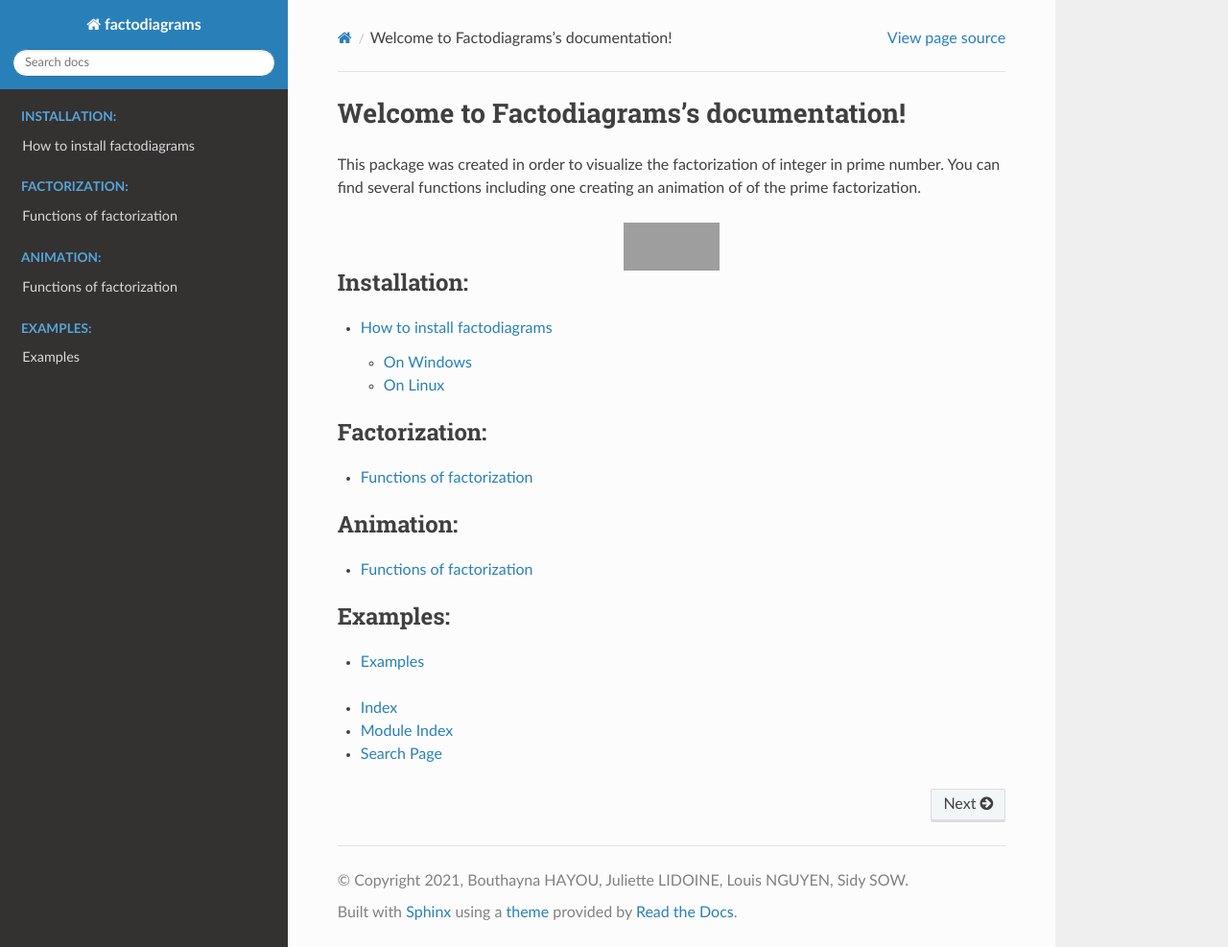
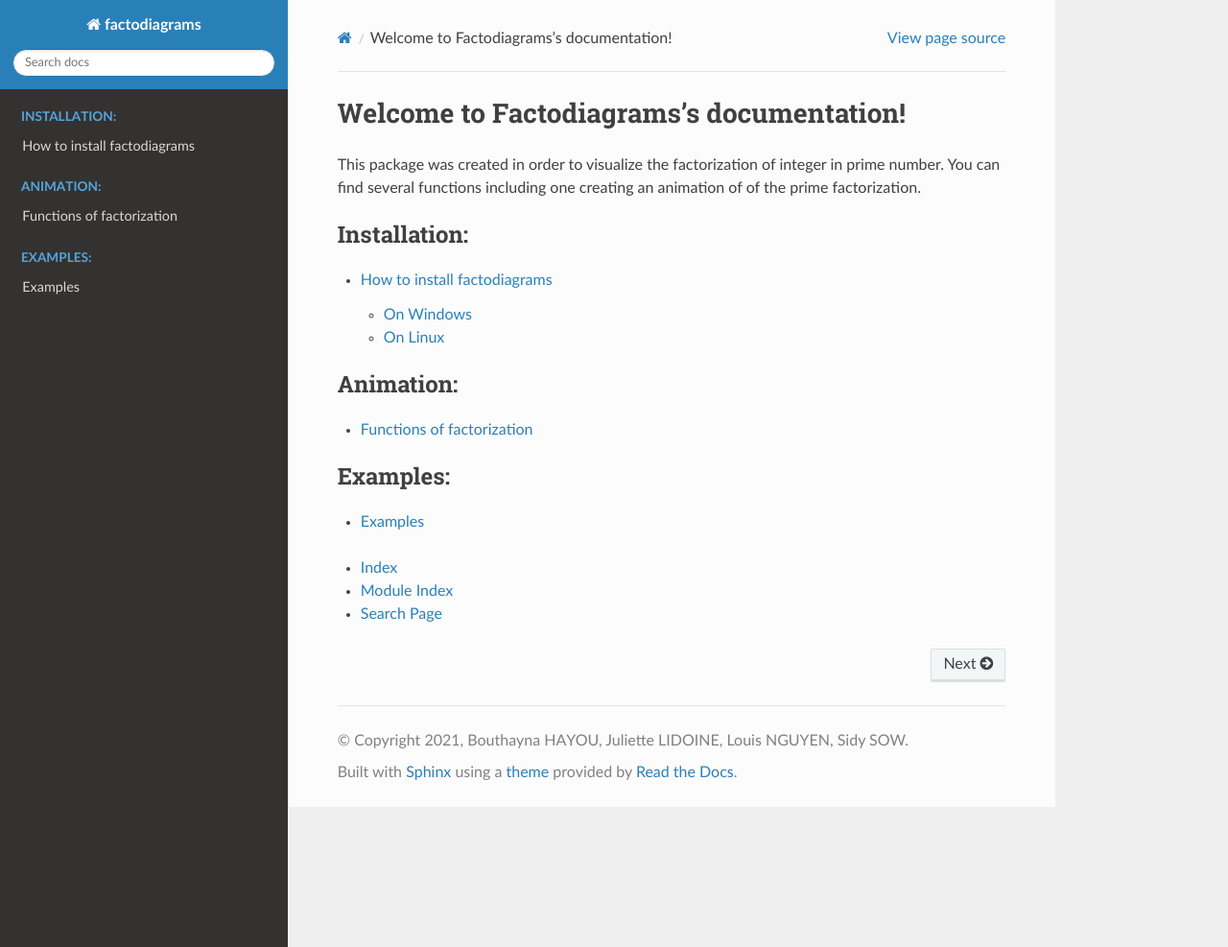
Before and after one commit to nguyenlouis/number-factorization-diagrams, a Sphinx documentation site: the page built from doc/source/index.rst, in a window 1280 px wide and 987 px high. Shown: the whole window at 96% size. Built offline with Sphinx 7.4.7 and the Read the Docs theme 2.0.0, drawn with Linux system fonts in a browser that asks for light colours; grey boxes are pictures that could not be loaded.

Commit message:
Changes doc

```diff
--- a/doc/source/index.rst
+++ b/doc/source/index.rst
@@ -8,7 +8,7 @@
 
 This package was created in order to visualize the factorization of integer in prime number. You can find several functions including one creating an animation of of the prime factorization.
 
-.. image:: http://i.stack.imgur.com/YvMo4.gif
+.. image::http://i.stack.imgur.com/YvMo4.gif
    :height: 100
    :width: 200
    :scale: 50
@@ -25,17 +25,9 @@
 
 .. toctree::
    :maxdepth: 2
-   :caption: Factorization:
-
-   documentation/factorization.rst
-
-
-.. toctree::
-   :maxdepth: 2
    :caption: Animation:
 
    documentation/animation.rst
-
 
 
 
```
Also changed, not shown: 15 other files.
